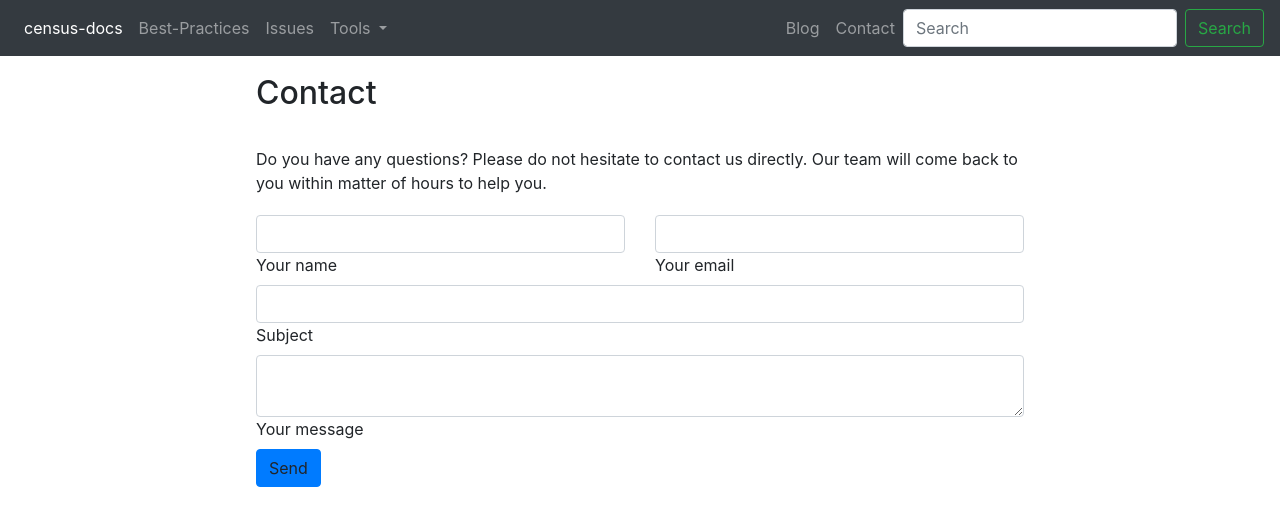
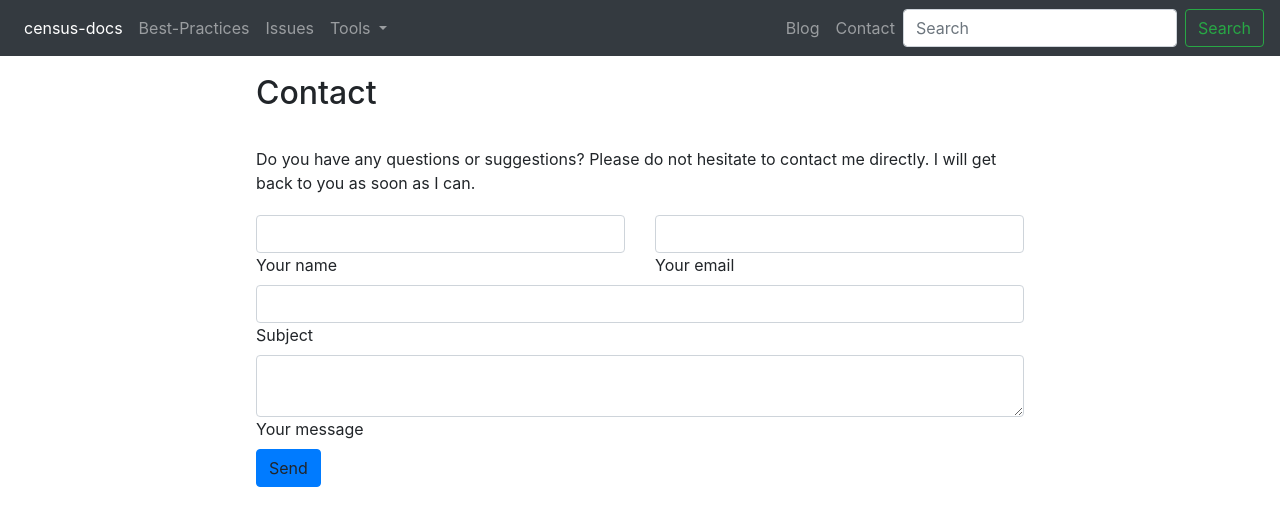
Before and after one commit to shepnathand/census-docs, a Jekyll site: the page built from contact.md, in a window 1280 px wide and 900 px high. Shown: the top 526 px of the window. Built offline with Jekyll 4.4.1, drawn with Linux system fonts in a browser that asks for light colours; nearby versions of some CDN libraries.

Commit message:
updated contact page

```diff
--- a/contact.md
+++ b/contact.md
@@ -1,10 +1,10 @@
 ---
 layout: contact
 title: Contact
-address: Chattanooga, TN 37408
-phone: 423-405-1119
-email: info@metroideas.org
+address: Fort Oglethorpe
+phone: 509-263-3289
+email:
 permalink: /Contact/
 ---
 
-Do you have any questions? Please do not hesitate to contact us directly. Our team will come back to you within matter of hours to help you.
+Do you have any questions or suggestions? Please do not hesitate to contact me directly. I will get back to you as soon as I can.
```
